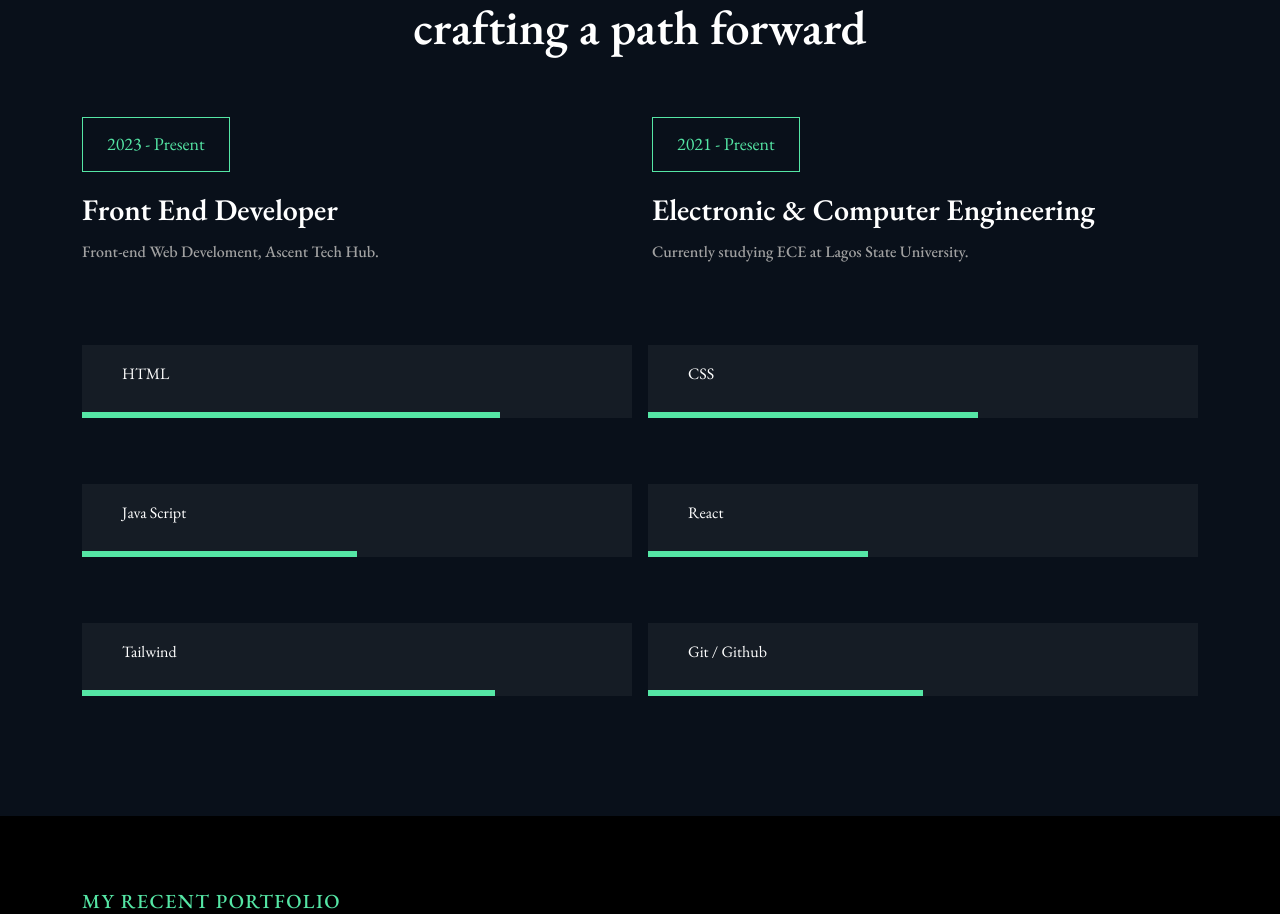
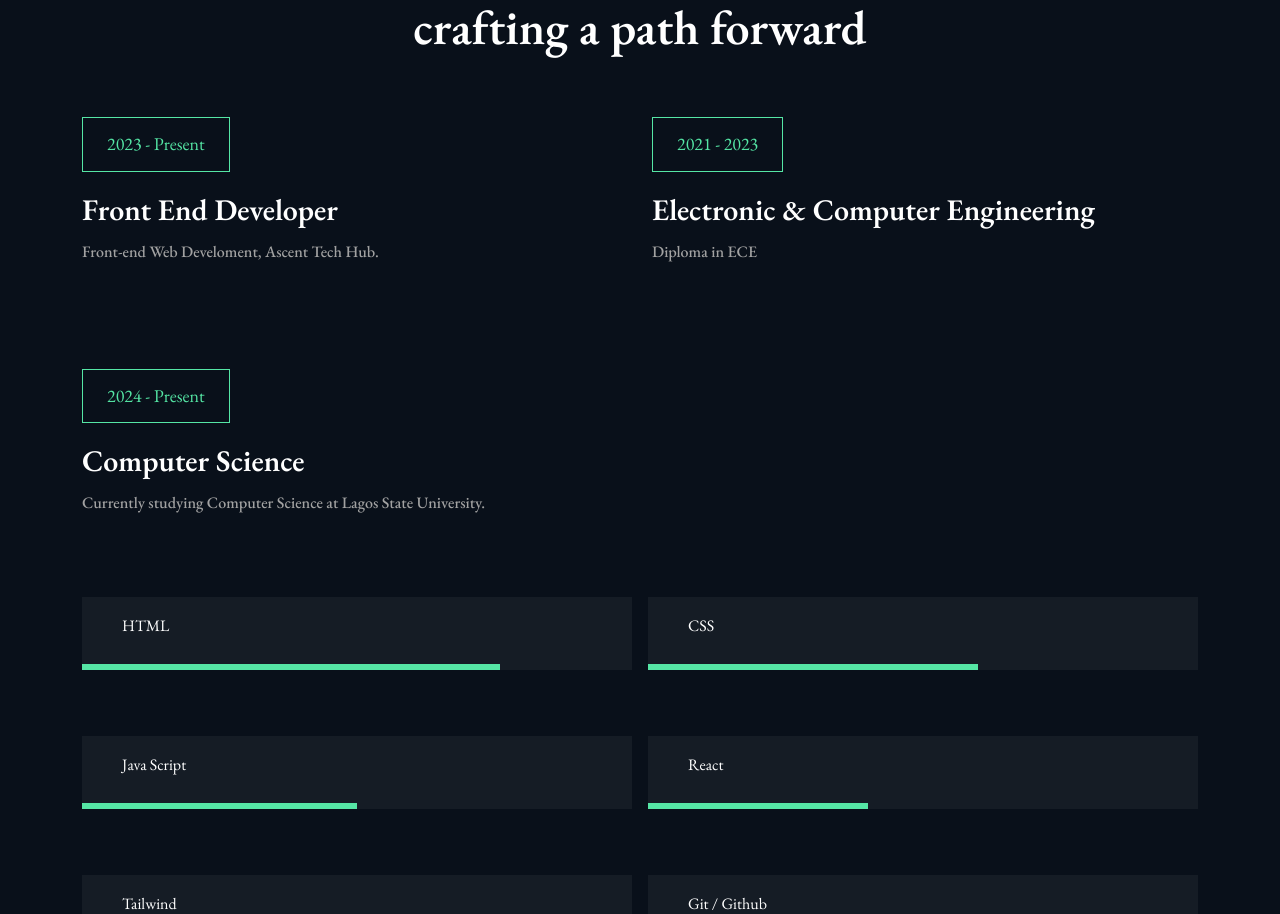
Before and after one commit to Wahab019/Vite-Portfolio, a React (Vite) app: page / in a window 1280 px wide. Shown: the part 3418-4332 px from the top of the page. Built offline with nearby package versions, Linux system fonts and the light colour scheme.

Commit message:
update education details in Home component

```diff
--- a/src/pages/Home.jsx
+++ b/src/pages/Home.jsx
@@ -15,10 +15,9 @@ import useAOS from "../components/useAos";
 import emailjs from "@emailjs/browser";
 
 // framer motion
-import { motion } from 'framer-motion';
+import { motion } from "framer-motion";
 
 const Home = () => {
-
   const [mousePosition, setMousePosition] = useState({
     x: 0,
     y: 0,
@@ -71,7 +70,7 @@ const Home = () => {
         "service_iw5hv2e",
         "template_kbchu7j",
         form.current,
-        "WJMXcogEeqnfCUxGn"
+        "WJMXcogEeqnfCUxGn",
       )
       .then(
         (result) => {
@@ -80,7 +79,7 @@ const Home = () => {
         },
         (error) => {
           alert(error.message);
-        }
+        },
       );
   };
 
@@ -461,13 +460,25 @@ const Home = () => {
               {/* ECE */}
               <div className="mb-[80px]">
                 <span className="text-[18px] inline-block border border-solid border-[#55e6a5] py-[11px] px-[24px] text-[#55e6a5] font-normal leading-[1.7]">
-                  2021 - Present
+                  2021 - 2023
                 </span>
                 <h3 className="text-[30px] font-semibold mt-[20px] mb-[10px] text-white leading-[1.2]">
                   Electronic & Computer Engineering
                 </h3>
                 <p className="text-[16px] font-medium text-[#a2a2a2] leading-[1.7] mb-[2.5]">
-                  Currently studying ECE at Lagos State University.
+                  Diploma in ECE
+                </p>
+              </div>
+              {/* CS */}
+              <div className="mb-[80px]">
+                <span className="text-[18px] inline-block border border-solid border-[#55e6a5] py-[11px] px-[24px] text-[#55e6a5] font-normal leading-[1.7]">
+                  2024 - Present
+                </span>
+                <h3 className="text-[30px] font-semibold mt-[20px] mb-[10px] text-white leading-[1.2]">
+                  Computer Science
+                </h3>
+                <p className="text-[16px] font-medium text-[#a2a2a2] leading-[1.7] mb-[2.5]">
+                  Currently studying Computer Science at Lagos State University.
                 </p>
               </div>
             </div>
```
